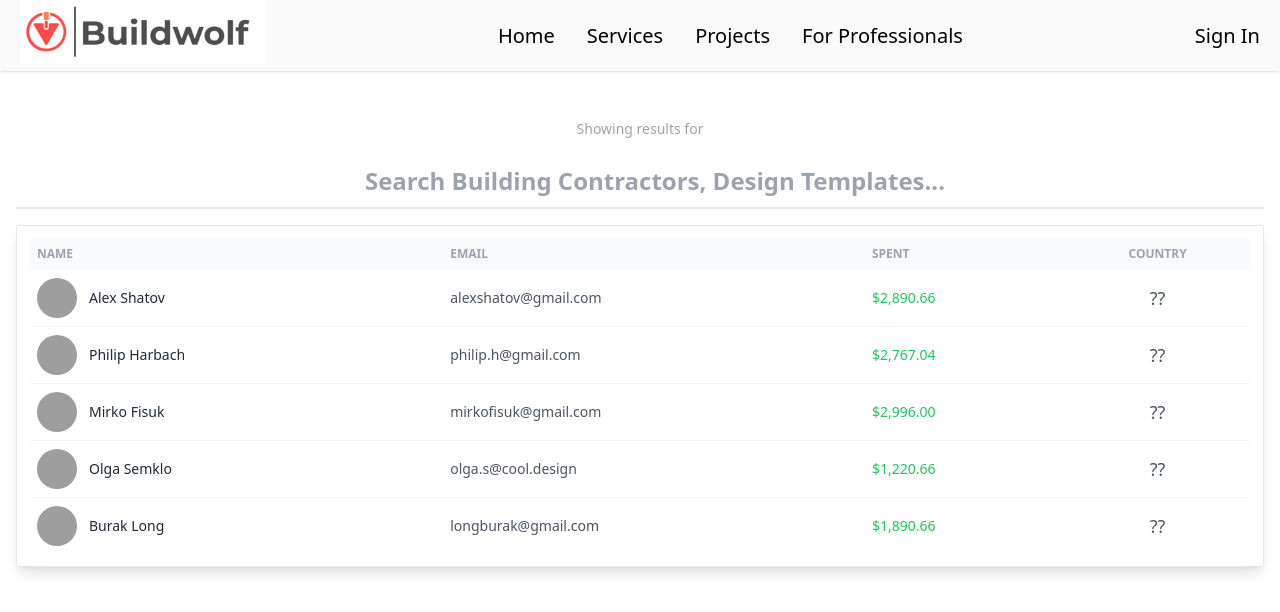
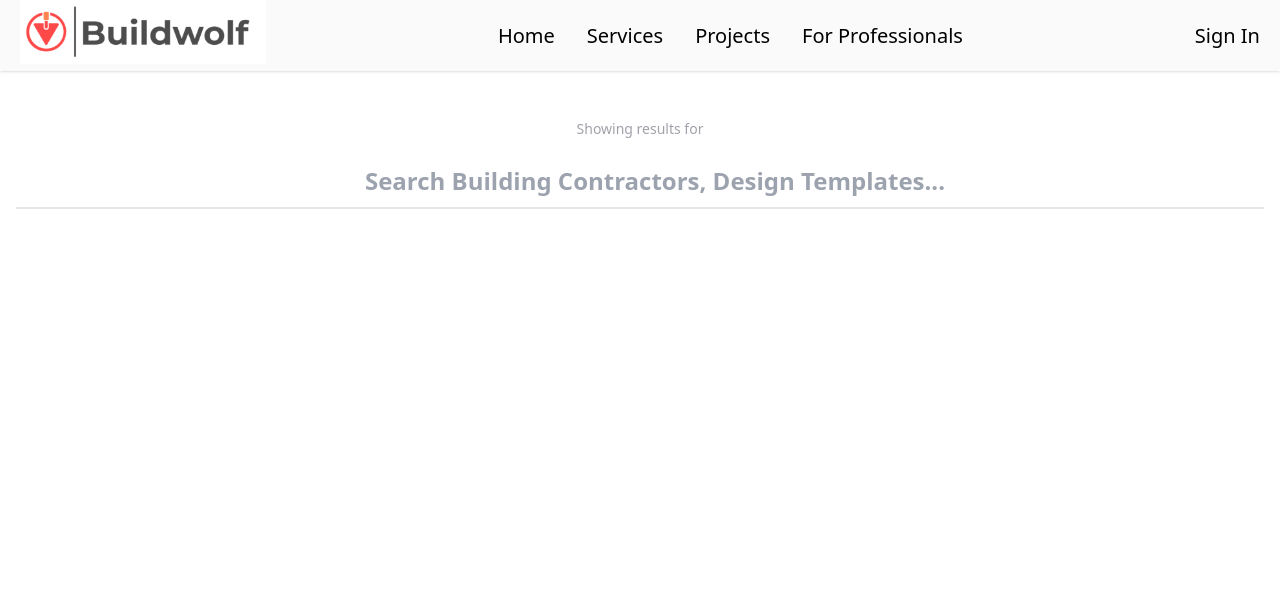
Before and after one commit to shijithkm/explore-nextjs, a Next.js app: page / in a window 1280 px wide. Shown: the top 612 px of the page. Built offline with nearby package versions, Linux system fonts and the light colour scheme; grey boxes are pictures that could not be loaded.

Commit message:
search added

```diff
--- a/components/search/Search.js
+++ b/components/search/Search.js
@@ -1,22 +1,48 @@
 import Image from "next/image";
 import CloseIcon from "../../public/icons/close.svg";
-import { useState } from "react";
+import { useState, useEffect, useCallback } from "react";
 
 function Search() {
   const [query, setQuery] = useState("");
-  const handleChange = (event) => {
-    setQuery(event.target.value);
+  const [data, setData] = useState([]);
+  const [isLoading, setLoading] = useState(false);
+
+  const handleClick = () => {
+    setQuery("");
   };
 
-  const handleClick = () => {
-    // 👇️ clear input value
-    setQuery("");
+  const debounce = (func) => {
+    let timer;
+    return function (...args) {
+      const context = this;
+      if (timer) clearTimeout(timer);
+      timer = setTimeout(() => {
+        timer = null;
+        func.apply(context, args);
+      }, 500);
     };
+  };
+
+  const handleChange = (value) => {
+    fetch("https://jsonplaceholder.typicode.com/users/")
+      .then((res) => res.json())
+      .then((data) => {
+        return [data.find(({ name }) => name == value)];
+      })
+      .then((data) => {
+        console.log(data);
+        setData(data);
+        setLoading(false);
+      });
+  };
+
+  const optimizedFn = useCallback(debounce(handleChange), []);
+
   return (
     <section className="bg-white-100 text-gray-600 h-screen p-4">
       <div className="py-4 mx-auto">
         <span className="text-sm text-center block p-4 text-zinc-400">
-          Showing results for
+          Showing results for {query}
         </span>
         <div className="flex">
           <input
@@ -25,8 +51,7 @@ function Search() {
             className="border-b-2 text-gray-700 text-2xl font-bold text-center block w-full pl-10 p-2.5 focus:border-gray-400 dark:text-white dark:focus:ring-blue-500 dark:focus:border-blue-500 focus:outline-0 inline"
             placeholder="Search Building Contractors, Design Templates..."
             required
-            onChange={handleChange}
-            value={query}
+            onChange={(e) => optimizedFn(e.target.value)}
             autoComplete="off"
           />
           {query.length > 0 && (
@@ -42,6 +67,7 @@ function Search() {
         </div>
       </div>
 
+      {data && data.length > 0 && (
         <div className="w-full mb-5 mx-auto bg-white shadow-lg rounded-sm border border-gray-200">
           <div className="flex flex-col justify-center h-full ">
             <div className="p-3">
@@ -56,15 +82,16 @@ function Search() {
                         <div className="font-semibold text-left">Email</div>
                       </th>
                       <th className="p-2 whitespace-nowrap">
-                      <div className="font-semibold text-left">Spent</div>
+                        <div className="font-semibold text-left">Phone</div>
                       </th>
                       <th className="p-2 whitespace-nowrap">
-                      <div className="font-semibold text-center">Country</div>
+                        <div className="font-semibold text-center">Website</div>
                       </th>
                     </tr>
                   </thead>
                   <tbody className="text-sm divide-y divide-gray-100">
-                  <tr>
+                    {data.map((professional) => (
+                      <tr key={professional?.id}>
                         <td className="p-2 whitespace-nowrap">
                           <div className="flex items-center">
                             <div className="w-10 h-10 flex-shrink-0 mr-2 sm:mr-3">
@@ -77,144 +104,33 @@ function Search() {
                               />
                             </div>
                             <div className="font-medium text-gray-800">
-                          Alex Shatov
+                              {professional?.name}
                             </div>
                           </div>
                         </td>
                         <td className="p-2 whitespace-nowrap">
-                      <div className="text-left">alexshatov@gmail.com</div>
+                          <div className="text-left">{professional?.email}</div>
                         </td>
                         <td className="p-2 whitespace-nowrap">
                           <div className="text-left font-medium text-green-500">
-                        $2,890.66
+                            {professional?.phone}
                           </div>
                         </td>
                         <td className="p-2 whitespace-nowrap">
-                      <div className="text-lg text-center">??</div>
+                          <div className="text-lg text-center">
+                            {" "}
+                            {professional?.website}
+                          </div>
                         </td>
                       </tr>
-                  <tr>
-                    <td className="p-2 whitespace-nowrap">
-                      <div className="flex items-center">
-                        <div className="w-10 h-10 flex-shrink-0 mr-2 sm:mr-3">
-                          <Image
-                            className="rounded-full"
-                            src="https://raw.githubusercontent.com/cruip/vuejs-admin-dashboard-template/main/src/images/user-36-06.jpg"
-                            width="40"
-                            height="40"
-                            alt="Philip Harbach"
-                          />
-                        </div>
-                        <div className="font-medium text-gray-800">
-                          Philip Harbach
-                        </div>
-                      </div>
-                    </td>
-                    <td className="p-2 whitespace-nowrap">
-                      <div className="text-left">philip.h@gmail.com</div>
-                    </td>
-                    <td className="p-2 whitespace-nowrap">
-                      <div className="text-left font-medium text-green-500">
-                        $2,767.04
-                      </div>
-                    </td>
-                    <td className="p-2 whitespace-nowrap">
-                      <div className="text-lg text-center">??</div>
-                    </td>
-                  </tr>
-                  <tr>
-                    <td className="p-2 whitespace-nowrap">
-                      <div className="flex items-center">
-                        <div className="w-10 h-10 flex-shrink-0 mr-2 sm:mr-3">
-                          <Image
-                            className="rounded-full"
-                            src="https://raw.githubusercontent.com/cruip/vuejs-admin-dashboard-template/main/src/images/user-36-07.jpg"
-                            width="40"
-                            height="40"
-                            alt="Mirko Fisuk"
-                          />
-                        </div>
-                        <div className="font-medium text-gray-800">
-                          Mirko Fisuk
-                        </div>
-                      </div>
-                    </td>
-                    <td className="p-2 whitespace-nowrap">
-                      <div className="text-left">mirkofisuk@gmail.com</div>
-                    </td>
-                    <td className="p-2 whitespace-nowrap">
-                      <div className="text-left font-medium text-green-500">
-                        $2,996.00
-                      </div>
-                    </td>
-                    <td className="p-2 whitespace-nowrap">
-                      <div className="text-lg text-center">??</div>
-                    </td>
-                  </tr>
-                  <tr>
-                    <td className="p-2 whitespace-nowrap">
-                      <div className="flex items-center">
-                        <div className="w-10 h-10 flex-shrink-0 mr-2 sm:mr-3">
-                          <Image
-                            className="rounded-full"
-                            src="https://raw.githubusercontent.com/cruip/vuejs-admin-dashboard-template/main/src/images/user-36-08.jpg"
-                            width="40"
-                            height="40"
-                            alt="Olga Semklo"
-                          />
-                        </div>
-                        <div className="font-medium text-gray-800">
-                          Olga Semklo
-                        </div>
-                      </div>
-                    </td>
-                    <td className="p-2 whitespace-nowrap">
-                      <div className="text-left">olga.s@cool.design</div>
-                    </td>
-                    <td className="p-2 whitespace-nowrap">
-                      <div className="text-left font-medium text-green-500">
-                        $1,220.66
-                      </div>
-                    </td>
-                    <td className="p-2 whitespace-nowrap">
-                      <div className="text-lg text-center">??</div>
-                    </td>
-                  </tr>
-                  <tr>
-                    <td className="p-2 whitespace-nowrap">
-                      <div className="flex items-center">
-                        <div className="w-10 h-10 flex-shrink-0 mr-2 sm:mr-3">
-                          <Image
-                            className="rounded-full"
-                            src="https://raw.githubusercontent.com/cruip/vuejs-admin-dashboard-template/main/src/images/user-36-09.jpg"
-                            width="40"
-                            height="40"
-                            alt="Burak Long"
-                          />
-                        </div>
-                        <div className="font-medium text-gray-800">
-                          Burak Long
-                        </div>
-                      </div>
-                    </td>
-                    <td className="p-2 whitespace-nowrap">
-                      <div className="text-left">longburak@gmail.com</div>
-                    </td>
-                    <td className="p-2 whitespace-nowrap">
-                      <div className="text-left font-medium text-green-500">
-                        $1,890.66
-                      </div>
-                    </td>
-                    <td className="p-2 whitespace-nowrap">
-                      <div className="text-lg text-center">??</div>
-                    </td>
-                  </tr>
+                    ))}
                   </tbody>
                 </table>
               </div>
             </div>
           </div>
         </div>
+      )}
     </section>
   );
 }
--- a/pages/_app.js
+++ b/pages/_app.js
@@ -6,6 +6,7 @@ function MyApp({ Component, pageProps }) {
   return (
     <Layout>
       <Head>
+        <title>Welcome to Build Wolf!</title>
         <meta name="viewport" content="width=device-width, initial-scale=1" />
       </Head>
       <Component {...pageProps} />
--- /dev/null
+++ b/pages/_document.js
@@ -0,0 +1,13 @@
+import { Html, Head, Main, NextScript } from "next/document";
+
+export default function Document() {
+  return (
+    <Html lang="en">
+      <Head />
+      <body>
+        <Main />
+        <NextScript />
+      </body>
+    </Html>
+  );
+}
--- a/pages/index.js
+++ b/pages/index.js
@@ -1,5 +1,4 @@
 import Search from "../components/search/Search";
-function HomePage() {
+export default function HomePage() {
   return <Search />;
 }
-export default HomePage;
--- a/pages/search.js
+++ /dev/null
@@ -1,5 +0,0 @@
-import Search from "../components/search/Search";
-function search() {
-  return <Search />;
-}
-export default search;
```
Lines whose indentation alone changed are shown as unchanged.
